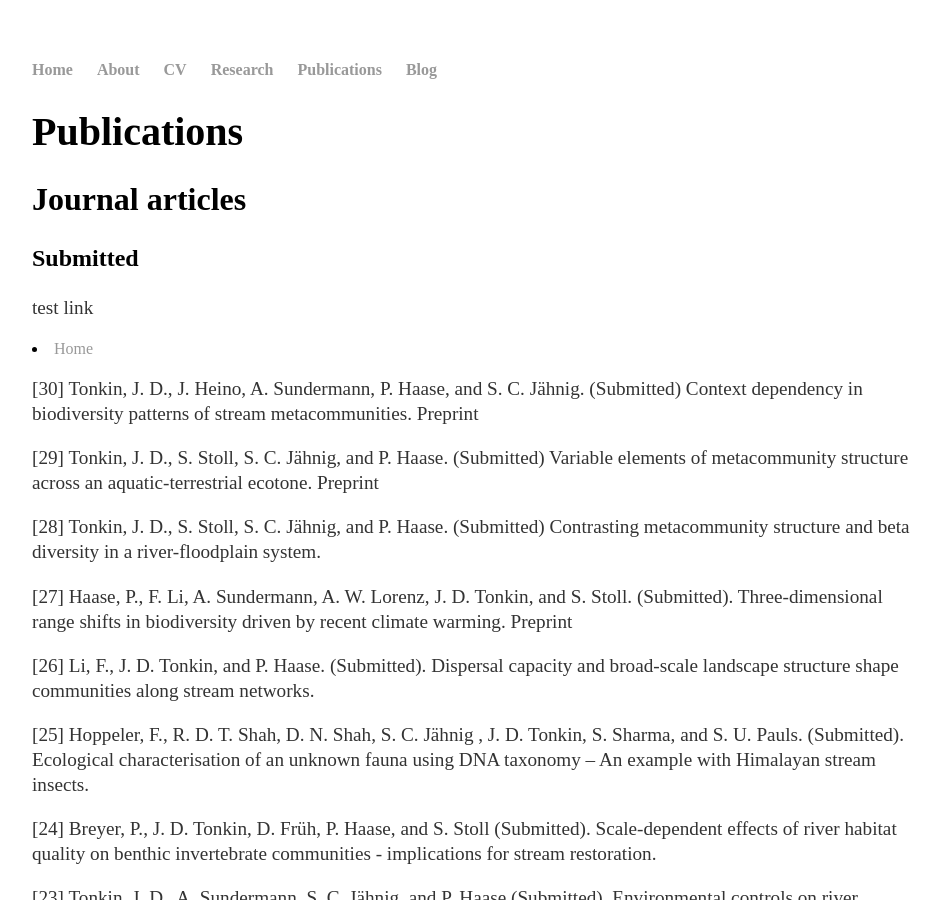
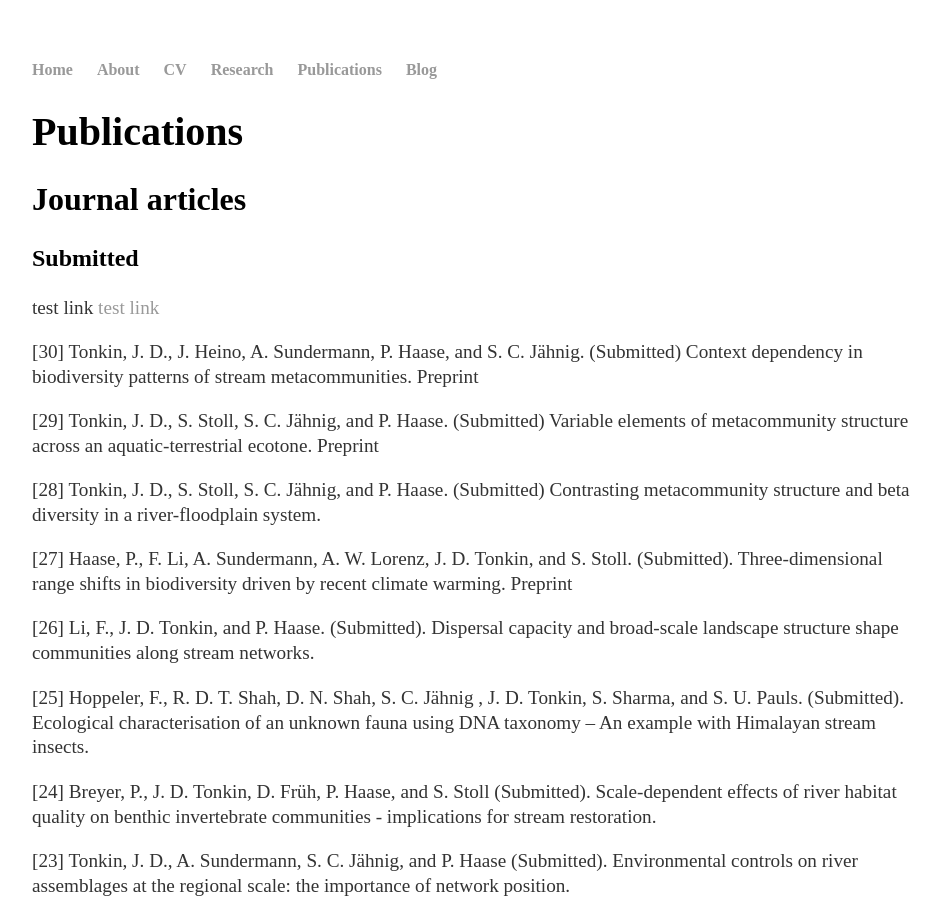
Before and after one commit to jdtonkin/jdtonkin.github.io, a Jekyll site: the page built from Publications/index.html, in a window 1280 px wide and 900 px high. Shown: the whole window, without its empty margins (160-1101 px from the left). Built offline with Jekyll 4.4.1, drawn with Linux system fonts in a browser that asks for light colours.

Commit message:
Update index.html

```diff
--- a/Publications/index.html
+++ b/Publications/index.html
@@ -9,7 +9,7 @@ title: Publications
 
 <h3>Submitted</h3>
 
-<p>test link <li><a href="/">Home</a></li></p>
+<p>test link <a href="http://jonathantonkin.weebly.com/">test link</a></p>
 
 <p>[30] Tonkin, J. D., J. Heino, A. Sundermann, P. Haase, and S. C. Jähnig. (Submitted) Context dependency in biodiversity patterns of stream metacommunities. Preprint</p>
 
```
